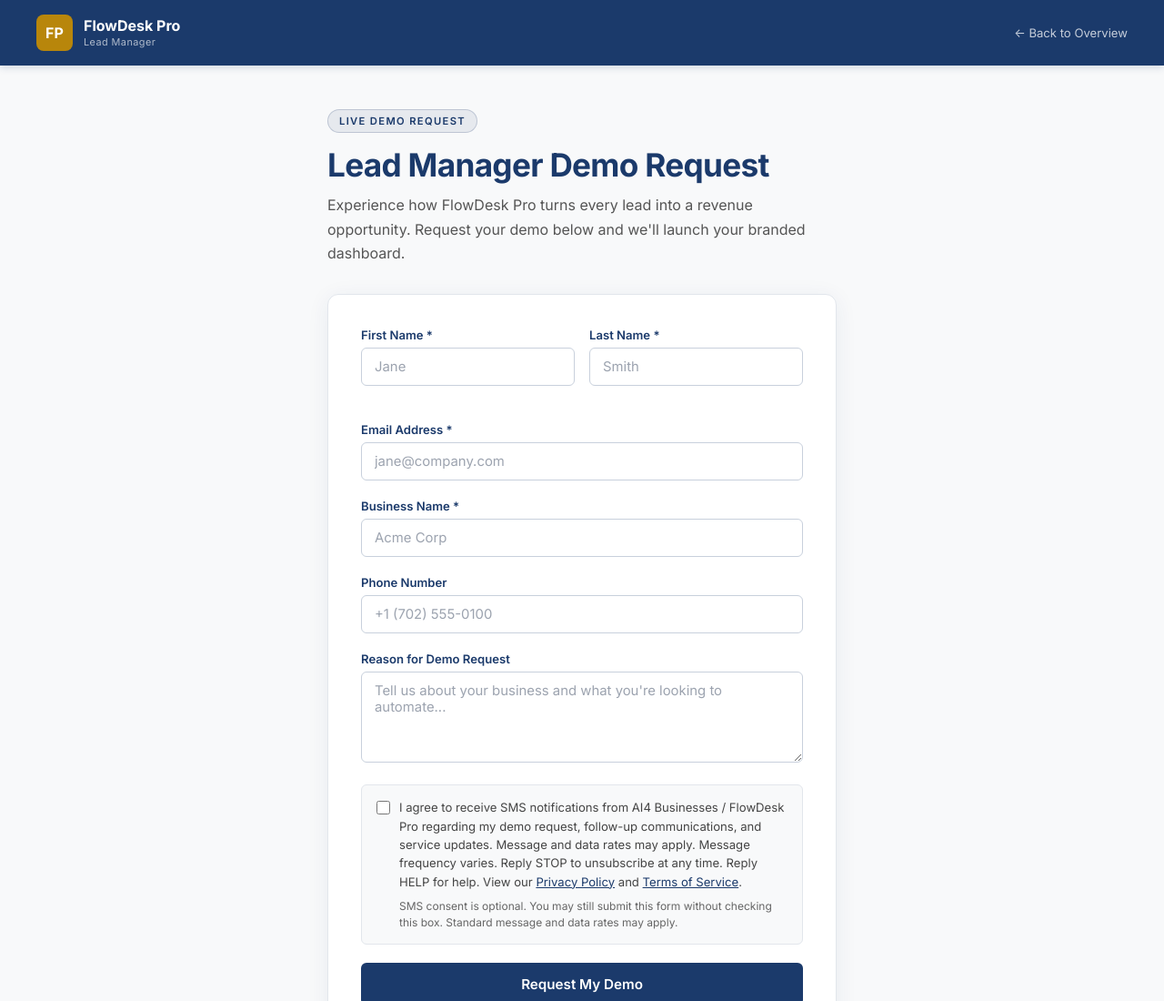
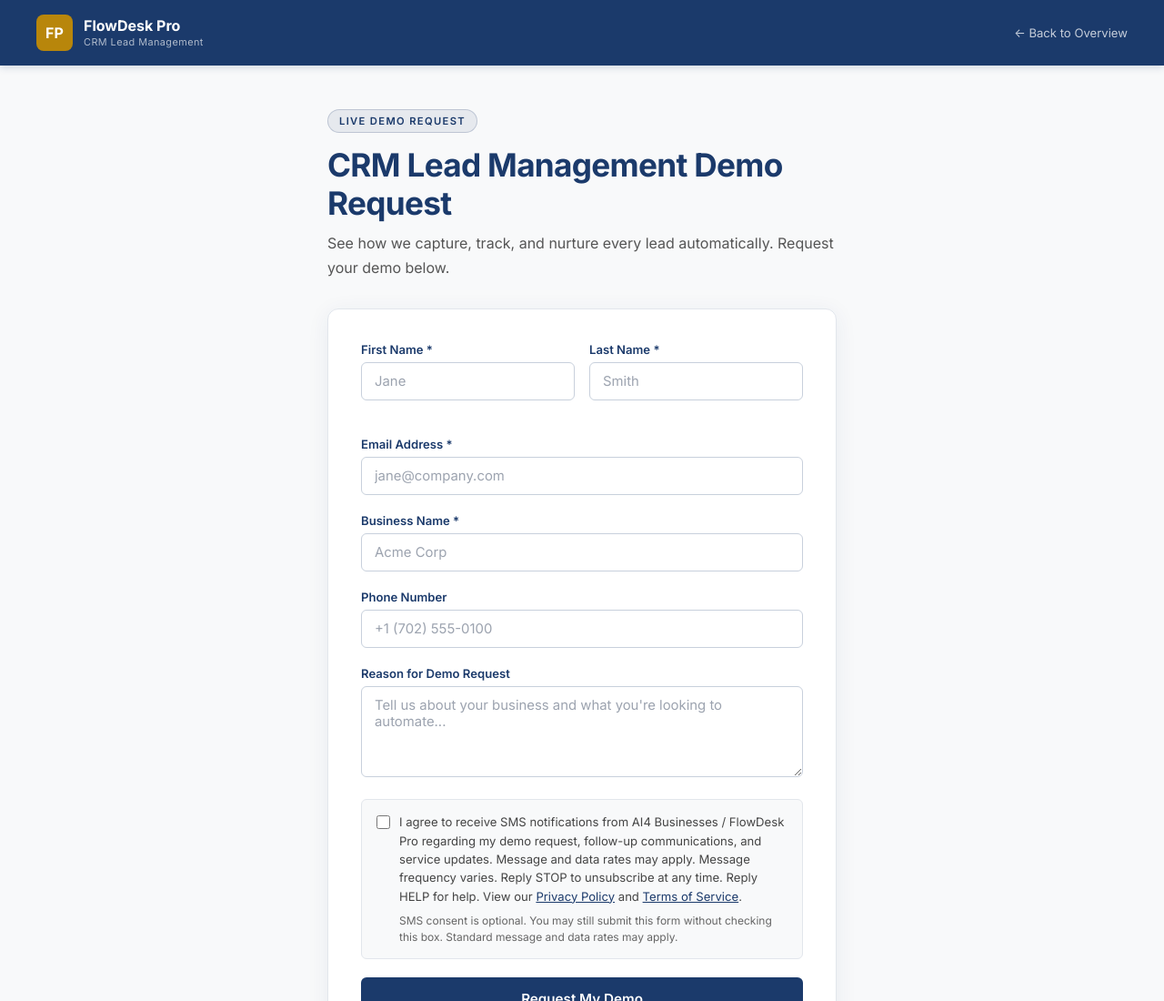
Before and after one commit to Aproposchpt2/flowdeskpro-lead-manager, a website: page demo-request.html in a window 1280 px wide. Shown: the top 1100 px of the page at 91% size. Drawn offline with Linux system fonts and the light colour scheme.

Commit message:
Update demo-request: 'CRM Lead Management' title and correct subtitle — FlowDesk Pro standard

```diff
--- a/demo-request.html
+++ b/demo-request.html
@@ -91,7 +91,7 @@
       <div class="nav-logo-mark">FP</div>
       <div class="nav-brand-text">
         <span class="nav-brand-name">FlowDesk Pro</span>
-        <span class="nav-brand-sub">Lead Manager</span>
+        <span class="nav-brand-sub">CRM Lead Management</span>
       </div>
     </a>
     <a class="nav-back" href="/">← Back to Overview</a>
@@ -102,8 +102,8 @@
 
       <div class="page-header">
         <div class="page-kicker">Live Demo Request</div>
-        <h1 class="page-title">Lead Manager Demo Request</h1>
-        <p class="page-subtitle">Experience how FlowDesk Pro turns every lead into a revenue opportunity. Request your demo below and we'll launch your branded dashboard.</p>
+        <h1 class="page-title">CRM Lead Management Demo Request</h1>
+        <p class="page-subtitle">See how we capture, track, and nurture every lead automatically. Request your demo below.</p>
       </div>
 
       <div class="form-card">
```
